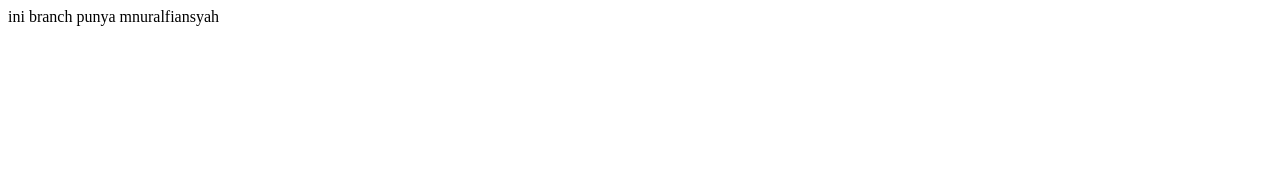
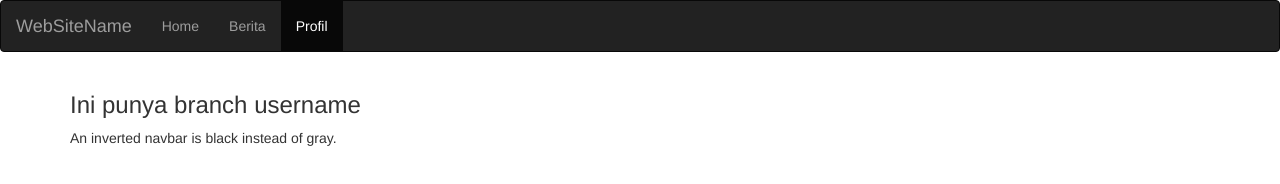
Before and after one commit to smktisamarindaworkshop/web_profil_sekolah, a plain HTML site: page index.html in a window 1280 px wide. Drawn offline with nearby package versions, Linux system fonts and the light colour scheme.

Commit message:
edit body sesuai branch

```diff
--- a/index.html
+++ b/index.html
@@ -1 +1,33 @@
-ini branch punya mnuralfiansyah
+
+<!DOCTYPE html>
+<html lang="en">
+<head>
+  <title>Bootstrap Example</title>
+  <meta charset="utf-8">
+  <meta name="viewport" content="width=device-width, initial-scale=1">
+  <link rel="stylesheet" href="https://maxcdn.bootstrapcdn.com/bootstrap/3.4.1/css/bootstrap.min.css">
+  <script src="https://ajax.googleapis.com/ajax/libs/jquery/3.6.0/jquery.min.js"></script>
+  <script src="https://maxcdn.bootstrapcdn.com/bootstrap/3.4.1/js/bootstrap.min.js"></script>
+</head>
+<body>
+
+<nav class="navbar navbar-inverse">
+  <div class="container-fluid">
+    <div class="navbar-header">
+      <a class="navbar-brand" href="#">WebSiteName</a>
+    </div>
+    <ul class="nav navbar-nav">
+        <li ><a href="index.html">Home</a></li>
+        <li ><a href="berita.html" >Berita</a></li>  <!-----class activ berdasarkan file masing2-->
+        <li class="active"><a href="profil.html">Profil</a></li>
+    </ul>
+  </div>
+</nav>
+
+<div class="container">
+  <h3>Ini punya branch username</h3>
+  <p>An inverted navbar is black instead of gray.</p>
+</div>
+
+</body>
+</html>
```
